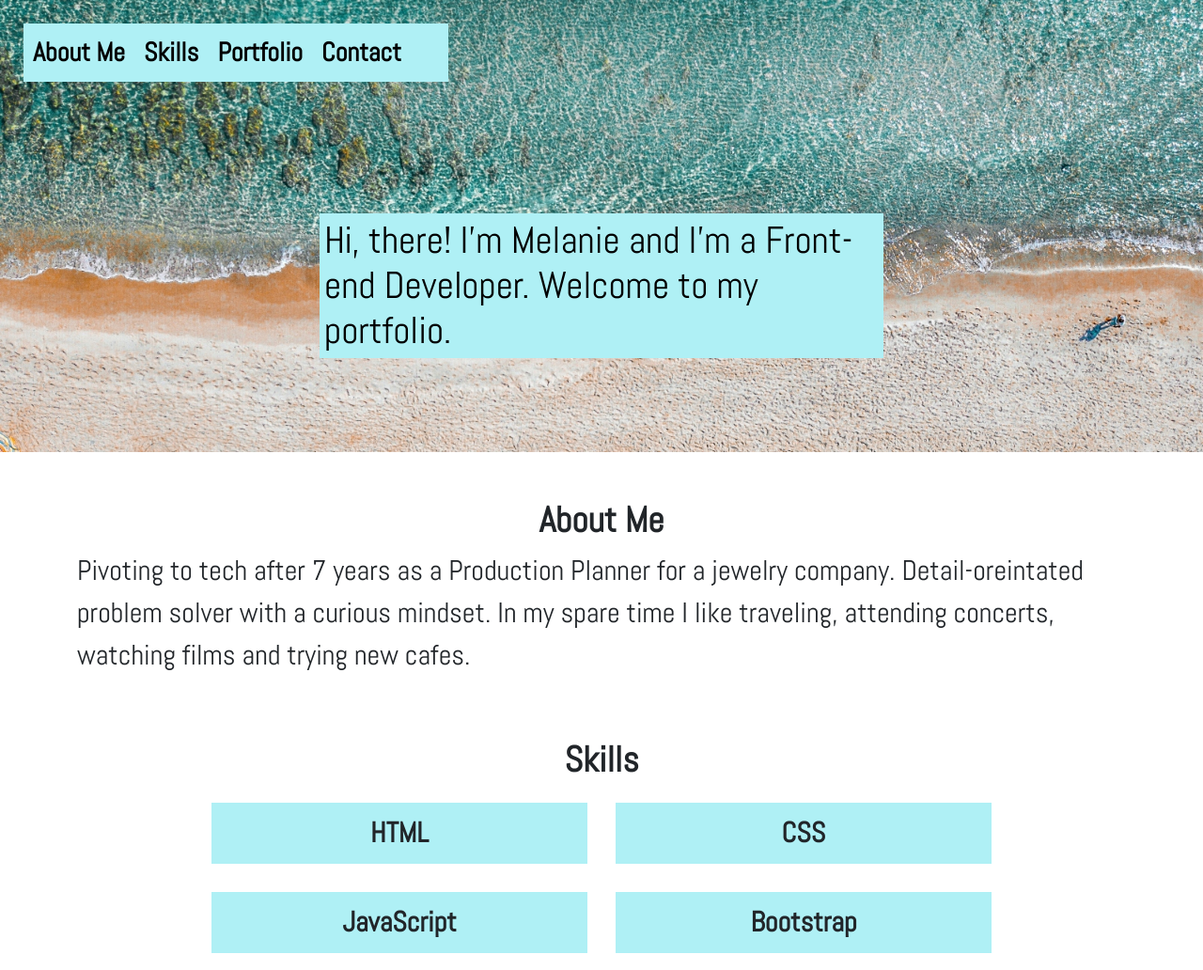
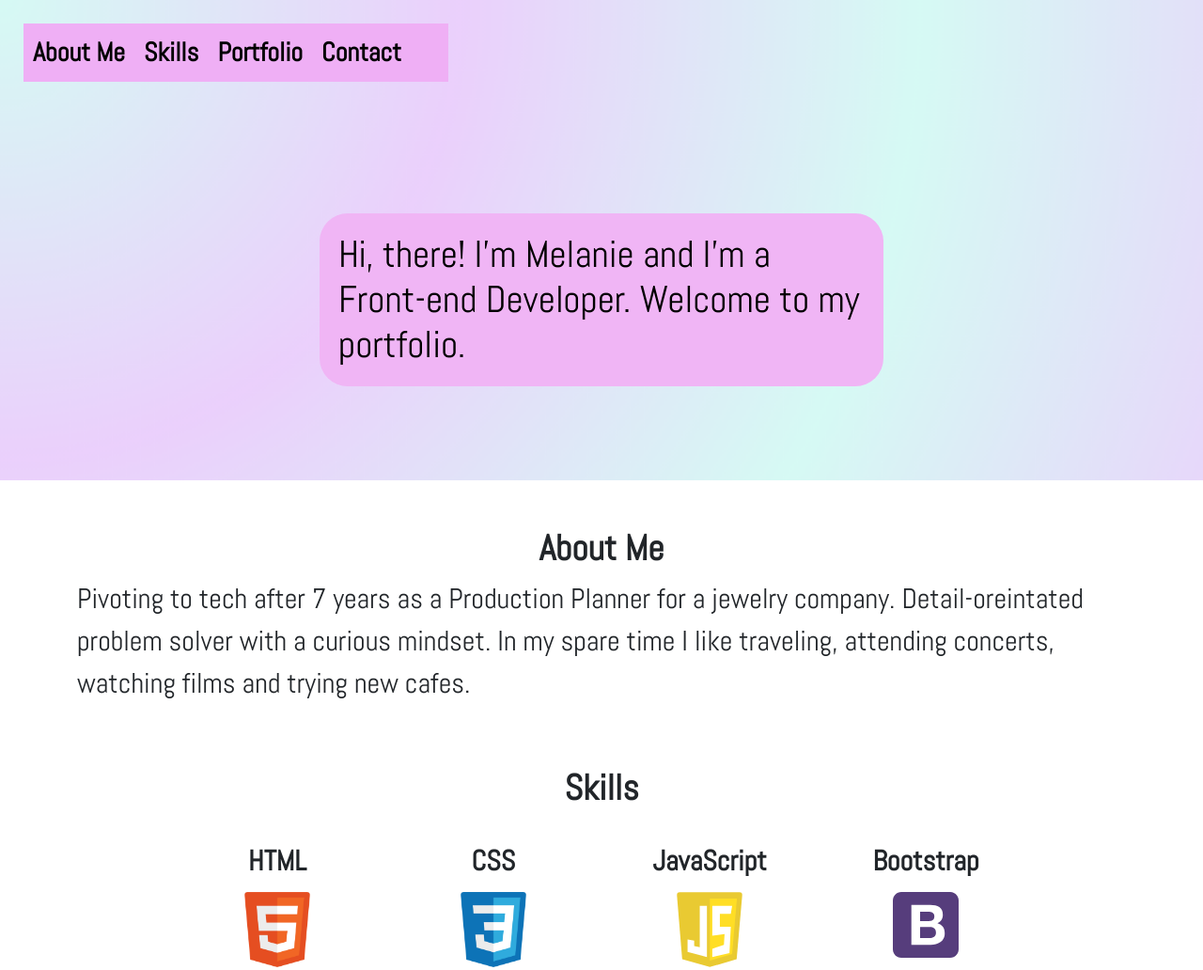
Before and after one commit to melvieira/portfolio_webpage, a plain HTML site: page index.html in a window 1280 px wide. Shown: the top 1032 px of the page at 94% size. Drawn offline with nearby package versions, Linux system fonts and the light colour scheme.

Commit message:
background

```diff
--- a/index.html
+++ b/index.html
@@ -20,14 +20,14 @@
     <div
     class="banner"
     id ="banner"
-    style="
-      background: url(resources/images/beachpic.jpg
-      ) no-repeat;
-      background-size:cover;
-      max-width: auto;
-      height:fit-content;
-    "
+
   >
+  <div style="
+  background: url(resources/images/portfolio-background.png) no-repeat;
+  background-size:cover;
+  max-width: auto;
+  height:fit-content;
+  ">
     <nav>
         <ul>
             <li><a href=#aboutMe style="text-decoration:none"> About Me</a></li>
@@ -58,7 +58,8 @@
         </div>
     </div>
 </div>
-        <div class="container">
+        <div class="container"
+    >
             <div class="row">
                 <div class="col midsection">
                     <h2><a id="aboutMe">About Me</a></h2>
@@ -73,10 +74,10 @@
             <div class= "col">
                 <h2><a id="skills">Skills</a></h2>
             <div class="grid techSkills boxsection d-flex">
-                <div class="item skill-1">HTML</div>
-                <div class="item skill-2">CSS</div>
-                <div class="item skill-3">JavaScript</div>
-                <div class="item skill-4">Bootstrap</div>
+                <div><div class="item skill-1">HTML </div><img src="resources/images/file-type-html.902x1024.png" style="width: 70px"/></div>
+               <div> <div class="item skill-2">CSS </div><img src="resources/images/file-type-css-icon-1806x2048-r5fwjl3p-1.png"style="width: 70px"/></div>
+               <div><div class="item skill-3">JavaScript</div><img src="resources/images/javascript-1.svg"style="width: 70px"/></div>
+                <div><div class="item skill-4">Bootstrap </div> <img src="resources/images/bootstrap.svg"style="width: 70px"/></div>
             </div>
         </div>
     <div class="container">
@@ -89,7 +90,7 @@
                     <a href="https://melvieira.github.io/review-project/" target="_blank">
                     <img src="https://images.pexels.com/photos/39584/censorship-limitations-freedom-of-expression-restricted-39584.jpeg?auto=compress&cs=tinysrgb&w=1260&h=750&dpr=2"/></a>
                 </div>
-                <div class="item item-2">Random Quote Generator<a href="https://melvieira.github.io/random_quote_generator/" target="_blank">
+                <div class="item item-2"> Quote Generator<a href="https://melvieira.github.io/random_quote_generator/" target="_blank">
                     <img src="resources/images/Random Quote Generator.png"/></a></div>
                 <div class="item item-3">Task App<a href="https://melvieira.github.io/TaskAppV2/" target="_blank">
                     <img src="resources/images/taskApppic.png"/></a></div>
@@ -111,6 +112,7 @@
             </div>
         </div>
     <h3 class="top" style="text-align: center; text"><a href=#banner style="text-decoration:none">Top</a></h3>
+</div>
     <br>
     <script src="https://cdn.jsdelivr.net/npm/bootstrap@5.0.2/dist/js/bootstrap.bundle.min.js" integrity="sha384-MrcW6ZMFYlzcLA8Nl+NtUVF0sA7MsXsP1UyJoMp4YLEuNSfAP+JcXn/tWtIaxVXM" crossorigin="anonymous"></script>
   </body>
--- a/resources/css/style.css
+++ b/resources/css/style.css
@@ -1,6 +1,7 @@
 body {
   font-family: Abel, "Times New Roman", Times, serif;
 }
+
 a {
   color: black;
 }
@@ -9,7 +10,7 @@ nav ul {
   display: flex;
   position: relative;
   list-style: none;
-  background-color: rgb(175, 240, 245);
+  background-color: rgb(239, 175, 245);
   padding: 10px;
   align-items: flex-start;
 }
@@ -33,8 +34,9 @@ h1 {
   position: relative;
   font-size: 40px;
   color: black;
-  background-color: rgb(175, 240, 245);
-  padding: 5px;
+  background-color: rgb(240, 181, 245);
+  border-radius: 30px;
+  padding: 20px;
   max-width: 600px;
   height: auto;
   margin-bottom: 100px;
@@ -63,7 +65,6 @@ h2 {
 .skill-3,
 .skill-4,
 .skill-5 {
-  background: rgb(175, 240, 245);
   font-size: 30px;
   font-weight: bolder;
   text-align: center;
@@ -80,12 +81,13 @@ p {
   display: flex;
   flex-wrap: wrap;
   justify-content: center;
+}
 
-}
 .item {
   font-size: 30px;
   text-align: center;
-  width: 400px;
+  width: 200px;
+  height: 50px;
 }
 
 .item-1,
@@ -97,7 +99,6 @@ p {
   height: 320px;
   margin: 15px;
   padding: 30px;
-  background-color: rgb(175, 240, 245);
 }
 
 footer {
@@ -109,7 +110,6 @@ footer ul {
   position: relative;
   justify-content: center;
   list-style: none;
-
 }
 
 footer li {
@@ -117,7 +117,7 @@ footer li {
   box-shadow: 15px;
   font-size: 28px;
   padding: 20px;
-  background-color: rgb(175, 240, 245);
+  background-color: rgb(240, 181, 245);
 }
 
 footer span {
```
Also changed, not shown: resources/images/bootstrap.svg (added), resources/images/file-type-css-icon-1806x2048-r5fwjl3p-1.png (added), resources/images/file-type-css-icon-1806x2048-r5fwjl3p.png (added), resources/images/file-type-html.902x1024.png (added), resources/images/file-type-html.svg (added), resources/images/javascript-1.svg (added), resources/images/portfolio-background.png (added), 3 other files.
